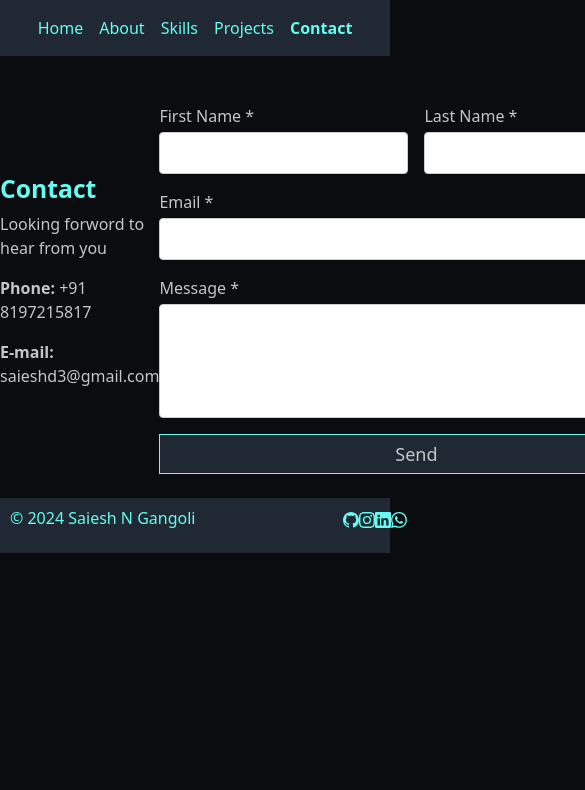
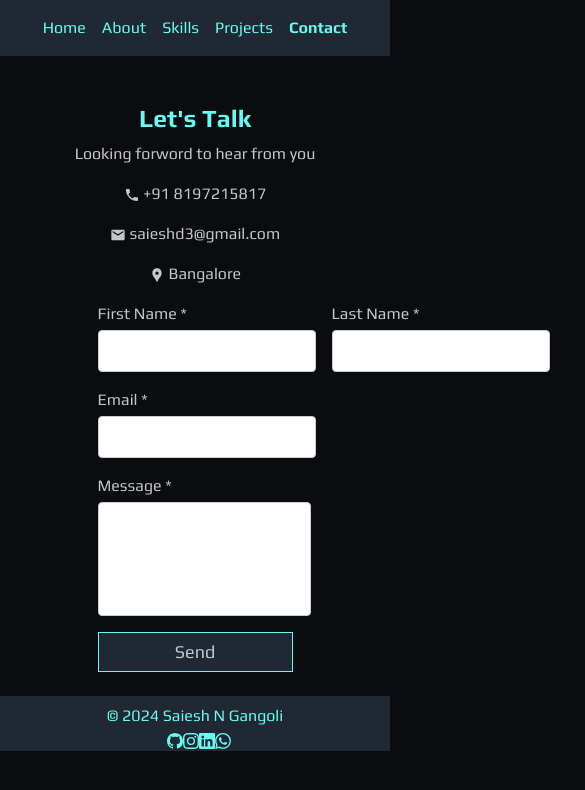
Before and after one commit to Saiesh-N-Gangoli/saiesh-portfolio, a React (Create React App) app: page /contact in a window 390 px wide. Shown: the top 790 px of the page, 585 px wide, since content can reach past the window. Built offline with nearby package versions, Linux system fonts and the light colour scheme.

Commit message:
Font changes and Responsive start

```diff
--- a/src/Contact/Contact.css
+++ b/src/Contact/Contact.css
@@ -2,6 +2,7 @@
     display: flex;
     flex-direction: column;
     gap: 16px;
+    /* width: 180%; */
   }
 
   .form-group {
@@ -73,3 +74,27 @@
   .left-contact-container h2{
     color: #66FCF1;
   }
+
+  .form-field input:hover{
+    background-color: #c3f3f0;
+  }
+
+  .form-field textarea:hover{
+    background-color: #c3f3f0;
+  }
+
+  @media screen and (max-width: 887px) {
+    .main-contact-container{
+      flex-direction: column;
+    }
+
+    .right-contact-container{
+      width: 50%;
+      align-items: center;
+      margin: auto;
+    }
+
+    .left-contact-container{
+      align-items: center;
+    }
+  }
--- a/src/Contact/Contact.js
+++ b/src/Contact/Contact.js
@@ -2,18 +2,21 @@ import React from "react";
 import './Contact.css'
 import Footer from "../Footer-Design/Footer";
 import ContactForm from "./ContactForm";
+import { MdEmail, MdLocalPhone, MdLocationPin } from "react-icons/md";
 
 const Contact = () => {
   return (
     <div>
-      <div className="main-contact-container d-flex mt-5">
+      <div className="main-contact-container d-flex mt-5 play-regular">
         <div className="left-contact-container">
-            <h2 className="fw-bold">Contact</h2>
+            <h2 className="fw-bold">Let's Talk</h2>
             <p className="fw-light">Looking forword to hear from you</p>
-            <p><span className="fw-bold">Phone: </span>
+            <p><span className="fw-bold"><MdLocalPhone/> </span>
             <span className="fw-light">+91 8197215817</span></p>
-            <p><span className="fw-bold">E-mail: </span>
+            <p><span className="fw-bold"><MdEmail/> </span>
             <span className="fw-light">saieshd3@gmail.com</span></p>
+            <p><span className="fw-bold"><MdLocationPin/> </span>
+            <span className="fw-light">Bangalore</span></p>
         </div>
         <div className="right-contact-container">
         <ContactForm/>
--- a/src/Footer-Design/Footer.css
+++ b/src/Footer-Design/Footer.css
@@ -1,3 +1,11 @@
+@import url('https://fonts.googleapis.com/css2?family=Play:wght@400;700&display=swap');
+
+.play-regular {
+    font-family: "Play", sans-serif;
+    font-weight: 400;
+    font-style: normal;
+  }
+
 .footer-comp{
     justify-content: space-between;
     background-color: #1F2833;
@@ -9,5 +17,23 @@
 .right-side-of-footer{
     display: flex;
     justify-content: space-between;
+    align-items: center;
+    height: 122%;
     width: 10%;
 }
+
+.left-side-of-footer{
+    display: flex;
+    align-items: center;
+}
+
+@media screen and (max-width: 887px){
+    .footer-comp{
+        flex-direction: column;
+        align-items: center;
+    }
+
+    .right-side-of-footer{
+        width: 15%;
+    }
+}
--- a/src/Footer-Design/Footer.js
+++ b/src/Footer-Design/Footer.js
@@ -4,7 +4,7 @@ import './Footer.css'
 
 const Footer = () => {
   return (
-    <footer className='d-flex footer-comp'>
+    <footer className='d-flex footer-comp play-regular'>
       <div className="left-side-of-footer">
         &copy; 2024 Saiesh N Gangoli
       </div>
--- a/src/NavigationBar/NavigationBar.css
+++ b/src/NavigationBar/NavigationBar.css
@@ -1,3 +1,11 @@
+@import url('https://fonts.googleapis.com/css2?family=Play:wght@400;700&display=swap');
+
+.play-regular {
+    font-family: "Play", sans-serif;
+    font-weight: 400;
+    font-style: normal;
+  }
+
 .navigation-bar{
     background-color: #1F2833 !important;
     color: #66FCF1 !important;
--- a/src/NavigationBar/NavigationBar.js
+++ b/src/NavigationBar/NavigationBar.js
@@ -9,7 +9,7 @@ const NavigationBar = () => {
   const navigate = useNavigate();
   const location = useLocation();
   return (
-    <Navbar className="navigation-bar w-100">
+    <Navbar className="navigation-bar w-100 play-regular">
     <Container className="justify-content-between">
       <Nav className="mx-auto" >
         <Nav.Link className='color-navigation-font' onClick={() => navigate('/')}
--- a/src/index.css
+++ b/src/index.css
@@ -1,7 +1,14 @@
+@import url('https://fonts.googleapis.com/css2?family=Play:wght@400;700&display=swap');
+
+.play-regular {
+  font-family: "Play", sans-serif;
+  font-weight: 400;
+  font-style: normal;
+}
 
 body {
   margin: 0;
-  font-family: -apple-system, BlinkMacSystemFont, 'Segoe UI', 'Roboto', 'Oxygen',
+  font-family: 'Segoe UI', 'Roboto', 'Oxygen',
     'Ubuntu', 'Cantarell', 'Fira Sans', 'Droid Sans', 'Helvetica Neue',
     sans-serif;
   -webkit-font-smoothing: antialiased;
```
